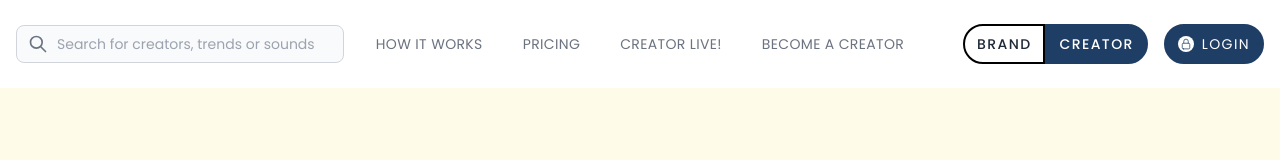
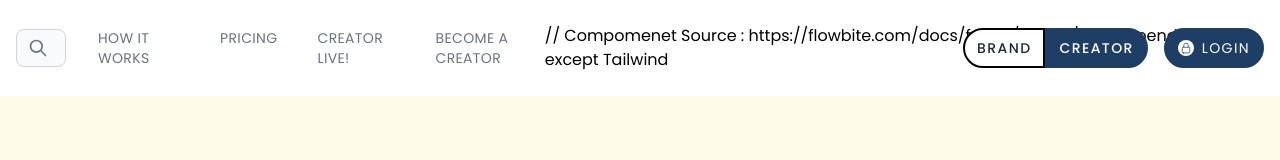
Before and after one commit to PrathmeshSadake/getmagic-frontend, a Next.js app: page / in a window 1280 px wide. Shown: the top 160 px of the page. Built offline with nearby package versions, Linux system fonts and the light colour scheme; no server answers.

Commit message:
added comment structure

```diff
--- a/components/LandingNavbar.js
+++ b/components/LandingNavbar.js
@@ -98,6 +98,7 @@ export default function LandingNavbar() {
               BECOME A CREATOR
             </a>
           </Popover.Group>
+          // Compomenet Source : https://flowbite.com/docs/forms/toggle/ , no dependencies except Tailwind
           <div className='hidden md:flex items-center justify-end md:flex-1 lg:w-0'>
             <div className='cursor-pointer flex justify-center items-center font-medium py-2 px-3 rounded-full rounded-r-none bg-white text-gray-800 border-2 border-black'>
               <p className='text-sm text-gray-800 tracking-widest'>BRAND</p>
```
Also changed, not shown: 2 other files (tests, documents, lock files or other folders).
